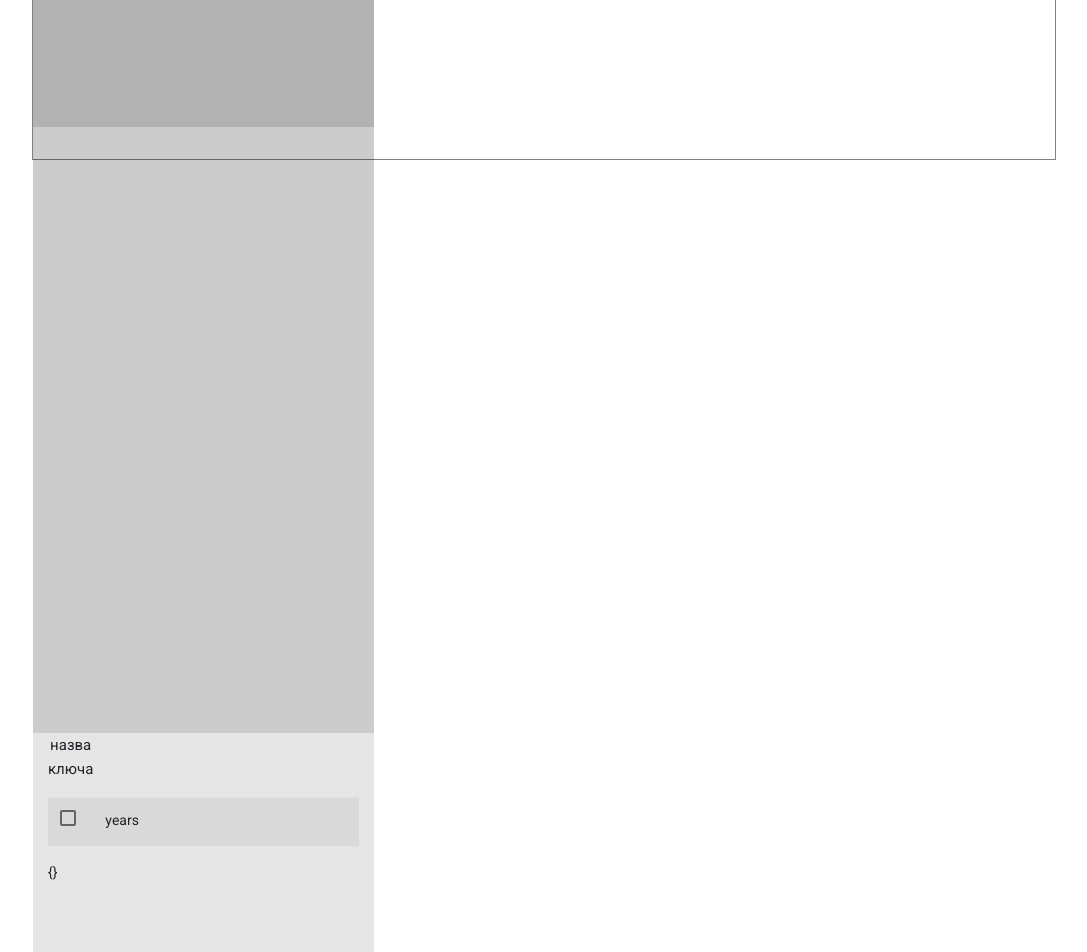
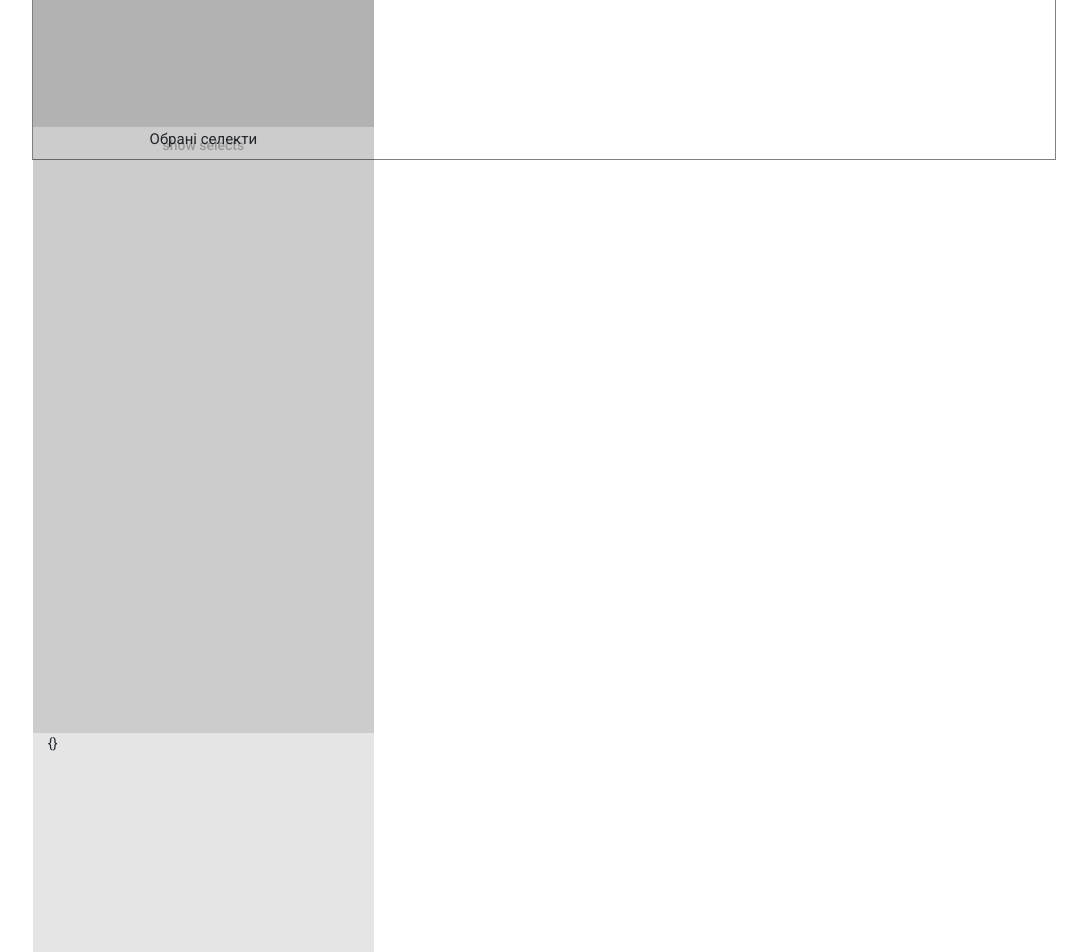
Before and after one commit to homoantropos/selectsfactory, an Angular app: page / in a window 1280 px wide. Shown: the part 560-1512 px from the top of the page, without its empty margins (96-1183 px from the left). Built offline with nearby package versions, Linux system fonts and the light colour scheme.

Commit message:
all functions added

```diff
--- a/src/app/admin-page/filter-field-db-editor/filter-field-db-editor.component.ts
+++ b/src/app/admin-page/filter-field-db-editor/filter-field-db-editor.component.ts
@@ -92,7 +92,7 @@ export class FilterFieldDbEditorComponent implements OnInit, OnDestroy {
         switchMap(fields => {
           this.admin.setFields(fields);
           this.fieldName = '';
-          return this.dbService.getRequest();
+          return this.dbService.getFullRequest();
         }),
         switchMap(
           filterRequestInitValue => {
@@ -136,7 +136,7 @@ export class FilterFieldDbEditorComponent implements OnInit, OnDestroy {
         switchMap(
           (fieldsName) => {
             this.admin.setFieldNames(fieldsName);
-            return this.dbService.getRequest()
+            return this.dbService.getFullRequest()
           }
         )
       )
--- a/src/app/admin-page/filter-fields-dashboard/filter-fields-dashboard.component.ts
+++ b/src/app/admin-page/filter-fields-dashboard/filter-fields-dashboard.component.ts
@@ -33,7 +33,7 @@ export class FilterFieldsDashboardComponent implements OnInit {
         response => {
           this.admin.setFields(response)
           this.filterRequestInitValue = this.admin.filterRequestInitValue
-          return this.frs.getRequest()
+          return this.frs.getFullRequest()
         }
       )
     ).subscribe(
--- a/src/app/data/mockDb/mockDataBase.ts
+++ b/src/app/data/mockDb/mockDataBase.ts
@@ -53,7 +53,7 @@ export class MockDataBase {
     let response: FilterRequestInitValue = {};
     this._db.map(
       filterField => {
-        if (!values?.includes(filterField.fieldName.toLowerCase())) {
+        if (values?.includes(filterField.fieldName.toLowerCase())) {
           response[filterField.fieldName] = {
             initValue: filterField.initValue,
             valueOptions: filterField.valueOptions
@@ -63,6 +63,18 @@ export class MockDataBase {
     if (values?.includes('years')) {
       response = this.dbService.addYear(response);
     }
+    return response;
+  }
+
+  getFullFilterRequestInitValue(): FilterRequestInitValue {
+    let response: FilterRequestInitValue = {};
+    this._db.map(
+      filterField => {
+        response[filterField.fieldName] = {
+          initValue: filterField.initValue,
+          valueOptions: filterField.valueOptions
+        }
+      });
     return response;
   }
 
--- a/src/app/shared/services/filterRequetsServise.ts
+++ b/src/app/shared/services/filterRequetsServise.ts
@@ -22,6 +22,11 @@ export class FilterRequestService {
     return of(this.db.getFilterRequestInitValue(values))
   }
 
+  getFullRequest(): Observable<FilterRequestInitValue> {
+    return of(this.db.getFullFilterRequestInitValue())
+  }
+
+
   getFilterFieldByKey(key: string): Observable<FilterFieldModel | string> {
     return of(this.db.getFilterFieldByKey(key));
   }
--- a/src/app/show-room/show-room.component.html
+++ b/src/app/show-room/show-room.component.html
@@ -10,18 +10,36 @@
 
 
     <div class="medium heightEmbedded col-sm-4 m-a-0 p-a-o scroll">
-      <app-request-spring
-        [filterRequestInitValue]="filterRequestInitValue"
-      ></app-request-spring>
+      <h4 class="centerHorizontal">Обрані селекти</h4>
+      <ng-container *ngIf="showSelects" class="m-t-2">
+        <app-request-spring
+          (filterRequest)="getQueryValues($event)"
+          [filterRequestInitValue]="filterRequestInitValue"
+        ></app-request-spring>
+      </ng-container>
+      <button
+        class="centerHorizontal m-t-2"
+        mat-button color="primary"
+        (click)="showSelects=!showSelects"
+        *ngIf="!showSelects"
+        [disabled]="!emptyQuery()"
+      >
+        {{'show selects'}}
+      </button>
+      <button
+        class="centerHorizontal m-t-2"
+        mat-button color="primary"
+        (click)="closeSelects()"
+        *ngIf="showSelects"
+      >
+        {{'close selects'}}
+      </button>
     </div>
 
 
     <div class="light heightEmbedded col-sm-4 m-a-0 p-a-o scroll">
-      <app-field-names-choice
-        [fieldNames]="shownSelectsNames"
-      ></app-field-names-choice>
       <p>
-        {{filterRequestInitValue | json}}
+        {{queryValues | json}}
       </p>
     </div>
 
--- a/src/app/show-room/show-room.component.ts
+++ b/src/app/show-room/show-room.component.ts
@@ -1,7 +1,7 @@
 import {Component, Input, OnInit} from '@angular/core';
 import {FilterRequestService} from "../shared/services/filterRequetsServise";
 import {AdminMiddleware} from "../shared/services/admin-middleware";
-import {FilterRequestInitValue} from "../shared/config/types";
+import {FilterRequest, FilterRequestInitValue} from "../shared/config/types";
 
 @Component({
   selector: 'app-show-room',
@@ -12,9 +12,11 @@ import {FilterRequestInitValue} from "../shared/config/types";
 export class ShowRoomComponent implements OnInit {
 
   @Input() shownSelectsNames: Array<string> = [];
+  @Input() queryValues: FilterRequest = {};
   filterRequestInitValue: FilterRequestInitValue = {};
 
   showMainPage = true;
+  showSelects = false;
 
   constructor(
     private frService: FilterRequestService,
@@ -27,13 +29,24 @@ export class ShowRoomComponent implements OnInit {
   }
 
   createSelect(shownSelectsNames: Array<string>) {
-    console.log(shownSelectsNames);
     this.shownSelectsNames = shownSelectsNames.slice();
     this.frService.getRequest(this.shownSelectsNames).subscribe(
-      filterRequestInitValue => {
-        if(typeof filterRequestInitValue !== "string")
-        this.filterRequestInitValue = filterRequestInitValue;
-      }
+      filterRequestInitValue =>
+        this.filterRequestInitValue = filterRequestInitValue
     );
   }
+
+  getQueryValues(filterRequest: FilterRequest): void {
+    this.queryValues = filterRequest;
+  }
+
+  emptyQuery(): boolean {
+    return this.shownSelectsNames.length > 0;
+  }
+
+  closeSelects(): void {
+    this.showSelects = !this.showSelects;
+    this.queryValues = {};
+  }
+
 }
```
